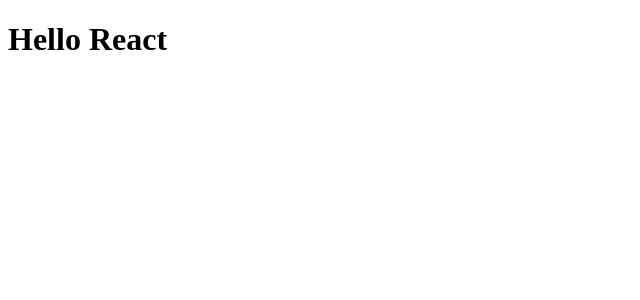
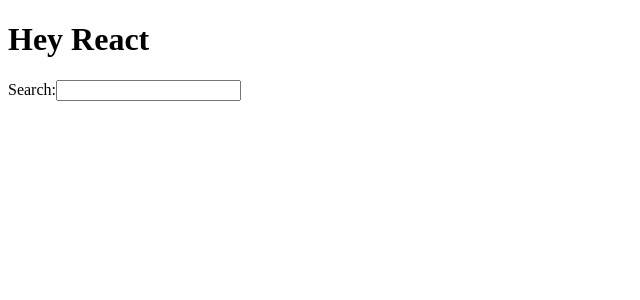
Before and after one commit to josephsegbefia/newsapp, a React (Vite) app: page / in a window 1280 px wide. Shown: the top 300 px of the page, without its empty margins (0-640 px from the left). Built offline with nearby package versions, Linux system fonts and the light colour scheme.

Commit message:
Add rudimentary search bar

```diff
--- a/src/App.jsx
+++ b/src/App.jsx
@@ -3,10 +3,18 @@
 import viteLogo from "/vite.svg";
 import "./App.css";
 
+const welcome = {
+  greeting: "Hey",
+  title: "React"
+};
 function App() {
   return (
     <div>
-      <h1>Hello React</h1>
+      <h1>
+        {welcome.greeting} {welcome.title}
+      </h1>
+      <label htmlFor="search">Search:</label>
+      <input id="search" type="text" />
     </div>
   );
 }
```
